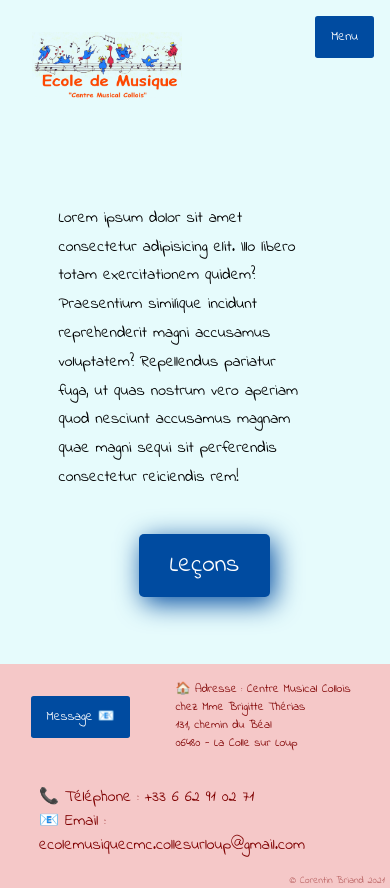
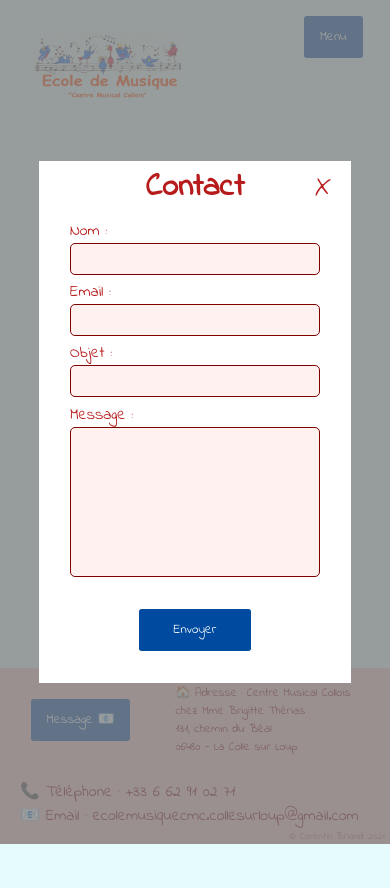
Before and after one commit to Halu89/cmc-frontend, a React (Create React App) app: page / in a window 390 px wide. After the commit the page ends 844 px from the top, so only its background shows below. Built offline with nearby package versions, Linux system fonts and the light colour scheme; no server answers.

Commit message:
responsive contact form

```diff
--- a/src/App.js
+++ b/src/App.js
@@ -4,13 +4,12 @@ import Header from "./Components/Header";
 import Presentation from "./Components/Presentation";
 import Lecons from "./Components/Lecons";
 import Actus from "./Components/Actus";
-import RainbowText from "./Components/RainbowText";
 
 import { BrowserRouter, Switch, Route } from "react-router-dom";
 import ContactModal from "./Components/ContactModal";
 
 function App() {
-  const [modalOpen, setModalOpen] = useState(false);
+  const [modalOpen, setModalOpen] = useState(true);
 
   const openModal = () => {
     setModalOpen(true);
@@ -21,7 +20,7 @@ function App() {
   return (
     <div className="App">
       <BrowserRouter>
-        <Header />
+        <Header openModal={openModal}/>
         <Switch>
           <Route exact path="/">
             <Presentation />
--- a/src/Components/ContactModal.js
+++ b/src/Components/ContactModal.js
@@ -4,26 +4,31 @@ import ContactForm from "./ContactForm";
 function ContactModal(props) {
   const modal = useRef(null);
 
-  const escapeListener = useCallback((e) => {
-    if (e.key === "Escape") {
-      props.closeModal();
-    }
-  });
-
-  const clickListener = useCallback(
+  const escapeListener = useCallback(
     (e) => {
-      if (!modal.current.contains(e.target)) {
+      if (e.key === "Escape") {
         props.closeModal();
       }
     },
     [props]
   );
 
+  // To close modal on click outside
+
+  // const clickListener = useCallback(
+  //   (e) => {
+  //     if (!modal.current.contains(e.target)) {
+  //       props.closeModal();
+  //     }
+  //   },
+  //   [props]
+  // );
+
   useEffect(() => {
-    document.addEventListener("click", clickListener);
+    // document.addEventListener("click", clickListener);
     document.addEventListener("keyup", escapeListener);
     return () => {
-      document.removeEventListener("click", clickListener);
+      // document.removeEventListener("click", clickListener);
       document.removeEventListener("keyup", escapeListener);
     };
   });
@@ -38,14 +43,14 @@ function ContactModal(props) {
       <div className="modal-parent">
         <div id="modal-children" ref={modal}>
           <h1>Contact</h1>
-          <ContactForm submitForm={submitForm}/>
+          <ContactForm submitForm={submitForm} />
           <div id="adress-recap">
             <ul>
-              <li>📞&nbsp;+33 6 62 91 02 71</li>
+              <li><span role="img" aria-label="phone">📞</span>&nbsp;+33 6 62 91 02 71</li>
               <li style={{ fontSize: ".8em" }}>
-                📧&nbsp;ecolemusiquecmc.collesurloup@gmail.com
+              <span role="img" aria-label="mail">📧</span>&nbsp;ecolemusiquecmc.collesurloup@gmail.com
               </li>
-              <li>🏠&nbsp;Centre Musical Collois</li>
+              <li><span role="img" aria-label="house">🏠</span>&nbsp;Centre Musical Collois</li>
               <li>chez Mme Brigitte Thérias</li>
               <li>131, chemin du Béal</li>
               <li>06480 - La Colle sur Loup</li>
--- a/src/Components/Footer.js
+++ b/src/Components/Footer.js
@@ -5,17 +5,17 @@ const Footer = (props) => {
     <footer>
       <div id="adress">
         <ul>
-          <li>🏠&nbsp;Adresse&nbsp;: Centre Musical Collois</li>
+          <li><span role="img" aria-label="house">🏠</span>&nbsp;Adresse&nbsp;: Centre Musical Collois</li>
           <li>chez Mme Brigitte Thérias</li>
           <li>131, chemin du Béal</li>
           <li>06480 - La Colle sur Loup</li>
         </ul>
       </div>
-      <div className="contact-button"><button onClick={() => props.openModal()}>Message&nbsp;📧</button></div>
+      <div className="contact-button"><button onClick={() => props.openModal()}>Message&nbsp;<span role="img" aria-label="enveloppe">📧</span></button></div>
       <div id="footer-contact">
         <ul>
-          <li>📞&nbsp;Téléphone&nbsp;: +33 6 62 91 02 71</li>
-          <li>📧&nbsp;Email&nbsp;: ecolemusiquecmc.collesurloup@gmail.com</li>
+          <li><span role="img" aria-label="phone">📞</span>&nbsp;Téléphone&nbsp;: +33 6 62 91 02 71</li>
+          <li><span role="img" aria-label="mail">📧</span>&nbsp;Email&nbsp;: ecolemusiquecmc.collesurloup@gmail.com</li>
         </ul>
       </div>
       <div id="footer-copyright">
--- a/src/Components/Header.js
+++ b/src/Components/Header.js
@@ -2,7 +2,7 @@ import React, { useState } from "react";
 import { NavLink } from "react-router-dom";
 import logo from "../assets/logo.jpg";
 
-const Header = () => {
+const Header = ({ openModal }) => {
   const [isActive, setIsActive] = useState(false);
   const handleClick = () => setIsActive(!isActive);
   const closeMobileMenu = () => setIsActive(false);
@@ -29,7 +29,9 @@ const Header = () => {
           </NavLink>
         </li>
         <li className="navbar-contact-link">
-          <a href="#footer-contact">Contact</a>
+          <a href="#footer-contact" onClick={openModal}>
+            Contact
+          </a>
         </li>
       </ul>
       <div className="mobile-menu">
--- a/src/index.css
+++ b/src/index.css
@@ -12,7 +12,10 @@
 body {
   background-color: #e6fbfc;
   position: relative;
-  min-height: 100vh;
+}
+
+html {
+  scroll-behavior: smooth;
 }
 
 ul {
@@ -20,7 +23,7 @@ ul {
 }
 
 main {
-  padding: 2rem 10% 6rem 10%;
+  padding: 2rem 10% 1rem 10%;
 }
 
 .App {
@@ -28,6 +31,7 @@ main {
   display: grid;
   -ms-grid-rows: auto 1fr auto;
       grid-template-rows: auto 1fr auto;
+  min-height: 100vh;
 }
 
 button {
@@ -59,18 +63,18 @@ button:hover {
   -webkit-box-align: center;
       -ms-flex-align: center;
           align-items: center;
-  min-height: 81vh;
+  padding-top: 0;
+  padding-bottom: 2em;
 }
 
 .main-presentation svg {
   padding: 0;
   width: 55%;
-  height: 550px;
+  max-height: 50vh;
 }
 
 .main-presentation .presentation {
   width: 45%;
-  padding-bottom: 8vh;
   display: -webkit-box;
   display: -ms-flexbox;
   display: flex;
@@ -226,18 +230,16 @@ footer {
       -ms-flex-align: center;
           align-items: center;
   color: #7f0000;
-  position: absolute;
-  bottom: 0;
   width: 100vw;
-  height: 6rem;
 }
 
 footer #adress {
-  width: 35%;
+  width: 20rem;
+  margin: 0.5em 0;
 }
 
 footer #footer-contact {
-  width: 45%;
+  width: 350px;
 }
 
 footer #footer-copyright {
@@ -436,17 +438,14 @@ main.lecons .instrument #prof-name #name {
   display: -ms-grid;
   display: grid;
       grid-template-areas: ". title close"
- "form form recap"
- ". . .";
+ "form form recap";
   -ms-grid-columns: 35% 30% 35%;
       grid-template-columns: 35% 30% 35%;
-  -ms-grid-rows: 20% 70% 10%;
-      grid-template-rows: 20% 70% 10%;
+  -ms-grid-rows: 10% 90%;
+      grid-template-rows: 10% 90%;
   background-color: white;
   width: 80vw;
   max-width: 1000px;
-  height: auto;
-  min-height: 600px;
 }
 
 .modal-parent #close-btn {
@@ -456,6 +455,9 @@ main.lecons .instrument #prof-name #name {
   font-size: 30px;
   -ms-grid-column-align: end;
       justify-self: end;
+  -ms-flex-item-align: center;
+      -ms-grid-row-align: center;
+      align-self: center;
   margin: 20px;
   cursor: pointer;
 }
@@ -480,6 +482,7 @@ main.lecons .instrument #prof-name #name {
   -ms-grid-column: 1;
   -ms-grid-column-span: 2;
   grid-area: form;
+  padding: 0 3%;
 }
 
 .modal-parent .contact-form form {
@@ -490,11 +493,14 @@ main.lecons .instrument #prof-name #name {
   -webkit-box-direction: normal;
       -ms-flex-direction: column;
           flex-direction: column;
+  -webkit-box-pack: space-evenly;
+      -ms-flex-pack: space-evenly;
+          justify-content: space-evenly;
   margin-left: 10%;
+  height: 100%;
 }
 
 .modal-parent .contact-form form label {
-  margin: 0.5em 0;
   display: -webkit-box;
   display: -ms-flexbox;
   display: flex;
@@ -529,7 +535,7 @@ main.lecons .instrument #prof-name #name {
 }
 
 .modal-parent .contact-form form textarea {
-  width: 80%;
+  width: calc(max(80%, 250px));
   height: 150px;
   resize: none;
   background-color: #f0564515;
@@ -539,8 +545,8 @@ main.lecons .instrument #prof-name #name {
 }
 
 .modal-parent .contact-form form button {
-  margin-top: 20px;
   width: 7rem;
+  margin: 2em;
 }
 
 .modal-parent #adress-recap {
@@ -549,7 +555,7 @@ main.lecons .instrument #prof-name #name {
   grid-area: recap;
   display: -ms-grid;
   display: grid;
-  justify-items: center;
+  place-items: center;
 }
 
 .modal-parent #adress-recap ul {
@@ -559,6 +565,10 @@ main.lecons .instrument #prof-name #name {
 .modal-parent #adress-recap ul span {
   font-size: small;
   padding-right: 10px;
+}
+
+.modal-parent #adress-recap ul li:nth-child(2) {
+  margin-bottom: 1em;
 }
 
 .actus {
@@ -617,6 +627,9 @@ main.lecons .instrument #prof-name #name {
     -webkit-transform: translateY(-100%);
             transform: translateY(-100%);
   }
+  nav ul li {
+    width: 14em;
+  }
   nav ul .navbar-contact-link {
     display: inline-block;
   }
@@ -632,26 +645,23 @@ main.lecons .instrument #prof-name #name {
     display: block;
     z-index: 2;
     position: fixed;
-    right: 1em;
+    right: 7vw;
     padding-top: 1em;
   }
   nav #logo {
     z-index: 1;
-  }
-  main {
-    padding-bottom: 14rem;
   }
   footer {
     -ms-flex-line-pack: distribute;
         align-content: space-around;
     -ms-flex-wrap: wrap;
         flex-wrap: wrap;
-    height: 14rem;
   }
   footer #adress,
   footer #footer-contact {
     -ms-flex-item-align: start;
         align-self: flex-start;
+    padding: 0.5rem 0;
   }
   footer #adress li,
   footer #footer-contact li {
@@ -676,8 +686,38 @@ main.lecons .instrument #prof-name #name {
     -webkit-box-ordinal-group: 4;
         -ms-flex-order: 3;
             order: 3;
-    width: calc(min(80%, 360px));
+    width: 350px;
     padding-bottom: 1em;
+  }
+  .modal-parent #adress-recap {
+    display: none;
+  }
+  .modal-parent #modal-children {
+    width: calc(max(80vw, 300px));
+  }
+  .modal-parent .contact-form {
+    grid-area: 2 / 1 / last-line/ end;
+  }
+}
+
+@media screen and (max-width: 60em) and (max-width: 500px) {
+  .modal-parent .contact-form form {
+    -webkit-box-align: center;
+        -ms-flex-align: center;
+            align-items: center;
+    margin: 0;
+  }
+  .modal-parent .contact-form label {
+    width: 250px;
+  }
+}
+
+@media screen and (max-width: 60em) {
+  .modal-parent .contact-form form input {
+    width: 250px;
+  }
+  .modal-parent .contact-form textarea {
+    width: calc(max(80%, 250px));
   }
 }
 /*# sourceMappingURL=index.css.map */
--- a/src/index.scss
+++ b/src/index.scss
@@ -17,18 +17,22 @@ $accent-color: #004ba0;
 body {
   background-color: $light-base;
   position: relative;
-  min-height: 100vh;
+  // min-height: 100vh;
+}
+html {
+  scroll-behavior: smooth;
 }
 ul {
   list-style: none;
 }
 main {
-  padding: 2rem 10% 6rem 10%;
+  padding: 2rem 10% 1rem 10%;
 }
 
 .App {
   display: grid;
   grid-template-rows: auto 1fr auto;
+  min-height: 100vh;
 }
 button {
   background-color: $accent-color;
@@ -53,16 +57,17 @@ button {
   display: flex;
   justify-content: space-between;
   align-items: center;
-  min-height: 81vh;
+  padding-top: 0;
+  padding-bottom: 2em;
 
   svg {
     padding: 0;
     width: 55%;
-    height: 550px;
+    max-height: 50vh;
   }
   .presentation {
     width: 45%;
-    padding-bottom: 8vh;
+    // padding-bottom: 8vh;
     display: flex;
     flex-direction: column;
 
@@ -187,16 +192,17 @@ footer {
   justify-content: space-around;
   align-items: center;
   color: $dark-color;
-  position: absolute;
-  bottom: 0;
+  // position: absolute;
+  // bottom: 0;
+  // height: 6rem;
   width: 100vw;
-  height: 6rem;
 
   #adress {
-    width: 35%;
+    width: 20rem;
+    margin: 0.5em 0;
   }
   #footer-contact {
-    width: 45%;
+    width: 350px;
   }
   #footer-copyright {
     position: absolute;
@@ -336,21 +342,19 @@ main.lecons {
     display: grid;
     grid-template-areas:
       ". title close"
-      "form form recap"
-      ". . .";
+      "form form recap";
 
     grid-template-columns: 35% 30% 35%;
-    grid-template-rows: 20% 70% 10%;
+    grid-template-rows: 10% 90%;
     background-color: white;
     width: 80vw;
     max-width: 1000px;
-    height: auto;
-    min-height: 600px;
   }
   #close-btn {
     grid-area: close;
     font-size: 30px;
     justify-self: end;
+    align-self: center;
     margin: 20px;
     cursor: pointer;
     &:hover {
@@ -364,14 +368,17 @@ main.lecons {
   }
   .contact-form {
     grid-area: form;
+    padding: 0 3%;
 
     form {
       display: flex;
       flex-direction: column;
+      justify-content: space-evenly;
       margin-left: 10%;
+      height: 100%;
 
       label {
-        margin: 0.5em 0;
+        // margin: 0.5em 0;
         display: flex;
         flex-direction: column;
       }
@@ -392,12 +399,11 @@ main.lecons {
         content: "✓";
         color: green;
       }
-
       span {
         position: relative;
       }
       textarea {
-        width: 80%;
+        width: calc(max(80%, 250px));
         height: 150px;
         resize: none;
         background-color: #f0564515;
@@ -407,20 +413,23 @@ main.lecons {
       }
 
       button {
-        margin-top: 20px;
         width: 7rem;
+        margin: 2em;
       }
     }
   }
   #adress-recap {
     grid-area: recap;
     display: grid;
-    justify-items: center;
+    place-items: center;
     ul {
       line-height: 2rem;
       span {
         font-size: small;
         padding-right: 10px;
+      }
+      li:nth-child(2) {
+        margin-bottom: 1em;
       }
     }
   }
@@ -476,6 +485,9 @@ main.lecons {
       z-index: 1;
       transition: all 0.3s ease-in-out;
       transform: translateY(-100%);
+      li {
+        width:14em;
+      }
 
       .navbar-contact-link {
         display: inline-block;
@@ -493,33 +505,32 @@ main.lecons {
       display: block;
       z-index: 2;
       position: fixed;
-      right: 1em;
+      right: 7vw;
       padding-top: 1em;
     }
     #logo {
       z-index: 1;
     }
   }
-  main {
-    padding-bottom: 14rem;
-  }
+
   footer {
     align-content: space-around;
     #adress,
     #footer-contact {
       align-self: flex-start;
+      padding: 0.5rem 0;
       li {
         text-align: left;
       }
     }
     flex-wrap: wrap;
-    height: 14rem;
+    // height: 14rem;
 
     .contact-button {
       button {
         order: 1;
         align-self: center;
-        margin:1rem;
+        margin: 1rem;
       }
     }
     #adress {
@@ -528,8 +539,40 @@ main.lecons {
     }
     #footer-contact {
       order: 3;
-      width: calc(min(80%, 360px));
+      // flex: 1 1 auto;
+      width: 350px;
       padding-bottom: 1em;
     }
   }
+
+  .modal-parent {
+    #adress-recap {
+      display: none;
+    }
+
+    #modal-children {
+      width: calc(max(80vw, 300px));
+    }
+    .contact-form {
+      grid-area: 2 / 1 / last-line/ end;
+
+      @media screen and (max-width: 500px) {
+        form {
+          align-items: center;
+          margin: 0;
+        }
+        label {
+          width: 250px;
+        }
+      }
+
+      form input {
+        width: 250px;
+      }
+
+      textarea {
+        width: calc(max(80%, 250px));
+      }
+    }
+  }
 }
```
Also changed, not shown: src/Components/RainbowText.js (deleted, +0 -18 lines), src/Components/SvgIllustration.js (+10 -10 lines), 1 other file (tests, documents, lock files or other folders).
